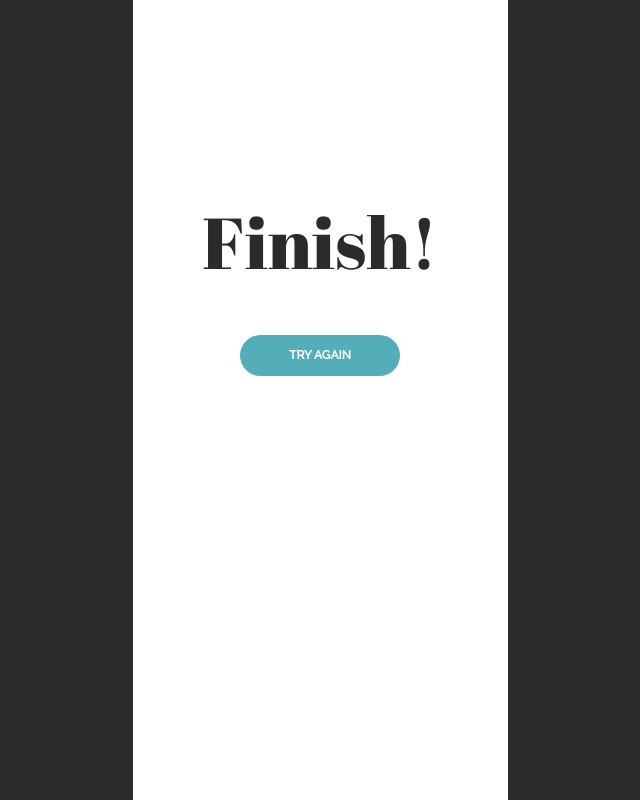
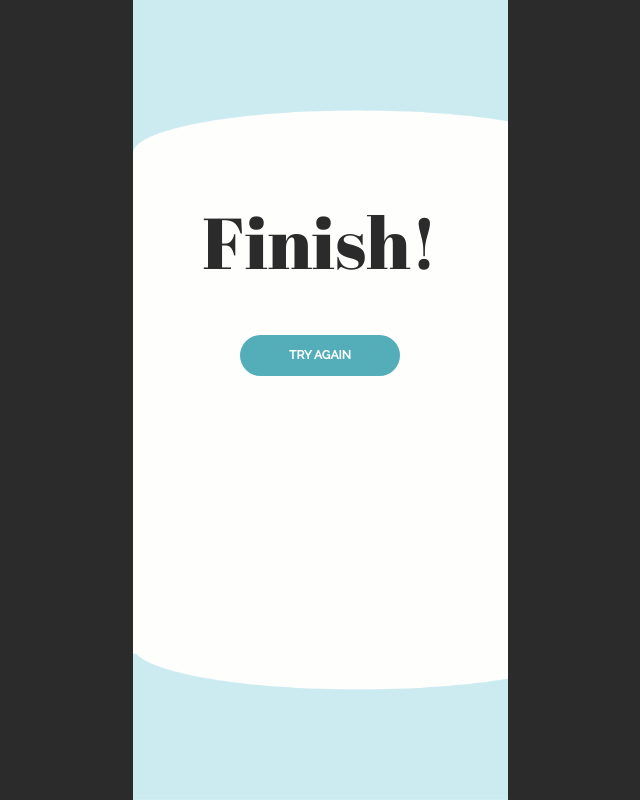
Before and after one commit to Gchu647/olive-questions-app, a React (Create React App) app: page /finish in a window 1280 px wide. Shown: the whole page, without its empty margins (320-960 px from the left). Built offline with nearby package versions, Linux system fonts and the light colour scheme.

Commit message:
added background image

```diff
--- a/src/components/FinishPage/FinishPage.css
+++ b/src/components/FinishPage/FinishPage.css
@@ -5,6 +5,8 @@
   flex-flow: column wrap;
   font-size: 18px;
   color: #2B2B2B;
+  background-image: url('../../assets/finish-bg.png');
+  background-size: cover;
 }
 
 .FinishPage-content {
--- a/src/components/QuestionsPage/QuestionsPage.css
+++ b/src/components/QuestionsPage/QuestionsPage.css
@@ -5,6 +5,8 @@
   flex-flow: column wrap;
   font-size: 18px;
   color: #2B2B2B;
+  background-image: url('../../assets/question-bg.png');
+  background-size: cover;
 }
 
 .Questions-num {
```
Also changed, not shown: src/assets/finish-bg.png (added), src/assets/question-bg.png (added).
